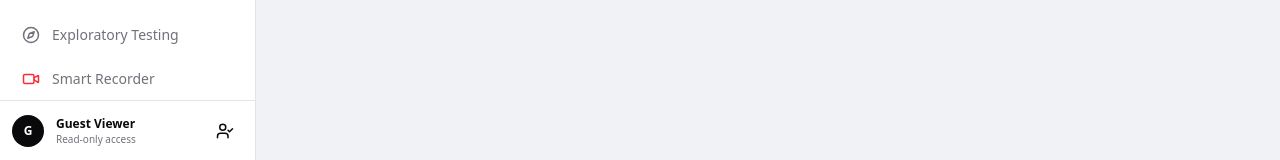
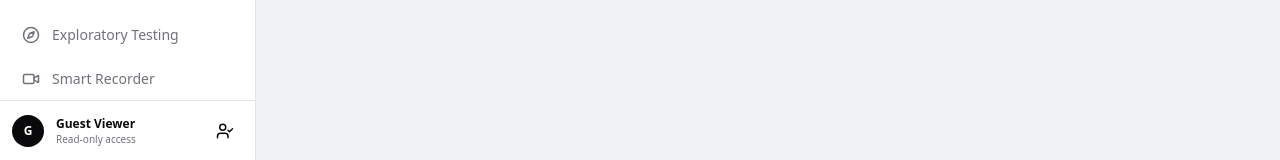
Before and after one commit to rayhanrhm04/testqa-platform, a Next.js app: page /feedback in a window 1280 px wide. Shown: the part 639-799 px from the top of the page. Built offline with nearby package versions, Linux system fonts and the light colour scheme; no server answers; the database is empty.

Commit message:
style: Align Smart Recorder and API Testing Hub icon colors with design system

```diff
--- a/src/components/sidebar.tsx
+++ b/src/components/sidebar.tsx
@@ -30,8 +30,8 @@ export const Sidebar: React.FC = () => {
     { name: 'Test Cases', path: '/test-cases', icon: <FileSpreadsheet className="h-4.5 w-4.5" /> },
     { name: 'Test Runs', path: '/test-runs', icon: <PlayCircle className="h-4.5 w-4.5" /> },
     { name: 'Exploratory Testing', path: '/exploratory', icon: <Compass className="h-4.5 w-4.5" /> },
-    { name: 'Smart Recorder', path: '/smart-recorder', icon: <Video className="h-4.5 w-4.5 text-red-500" /> },
-    { name: 'API Testing Hub', path: '/api-hub', icon: <Layers className="h-4.5 w-4.5 text-indigo-500" /> },
+    { name: 'Smart Recorder', path: '/smart-recorder', icon: <Video className="h-4.5 w-4.5" /> },
+    { name: 'API Testing Hub', path: '/api-hub', icon: <Layers className="h-4.5 w-4.5" /> },
     { name: 'Reports', path: '/reports', icon: <FileText className="h-4.5 w-4.5" /> },
     { name: 'Analytics', path: '/analytics', icon: <BarChart3 className="h-4.5 w-4.5" /> },
     { name: 'Implementation Reports', path: '/implementation-reports', icon: <ClipboardList className="h-4.5 w-4.5" /> },
```
